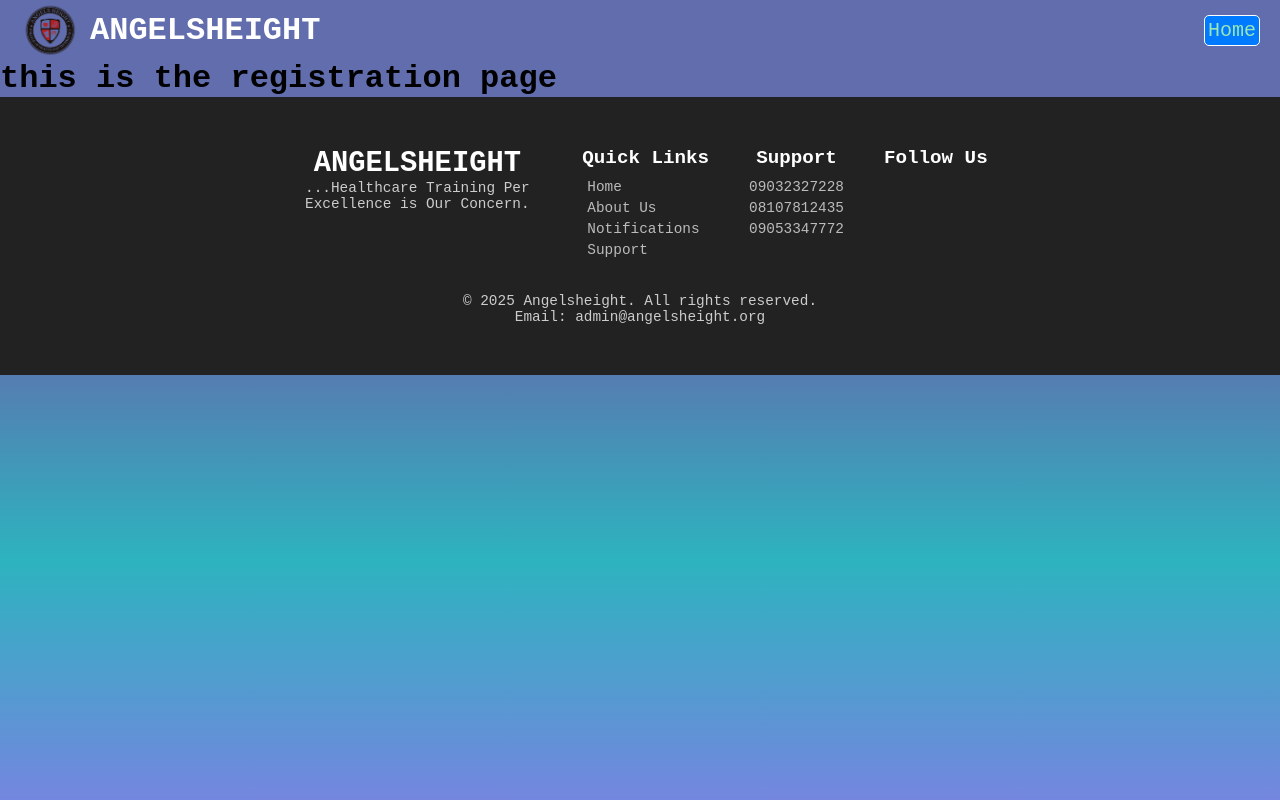
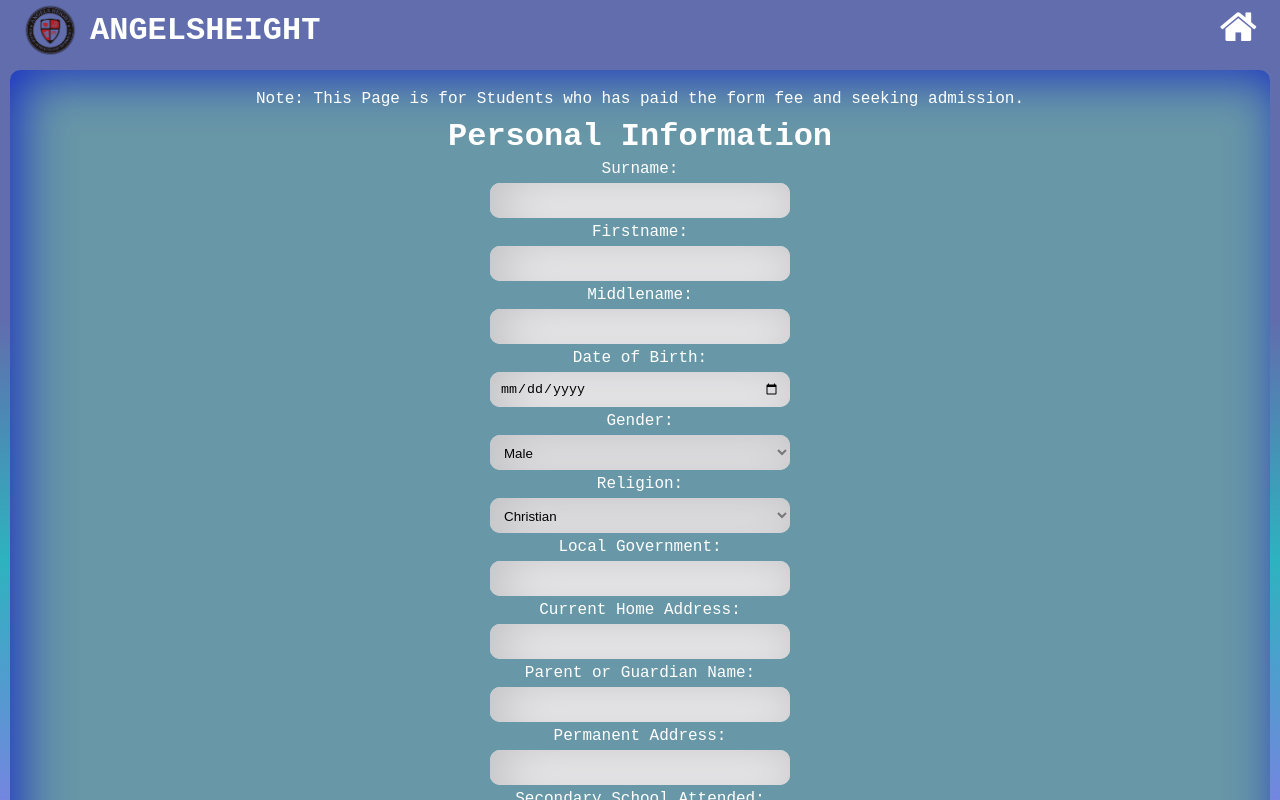
Before and after one commit to Ex-007/angelsHeight, a Nuxt app: page /Register in a window 1280 px wide. Built offline with nearby package versions, Linux system fonts and the light colour scheme; no server answers.

Commit message:
added supabase and font awesome.

```diff
--- a/components/NavigationBar.vue
+++ b/components/NavigationBar.vue
@@ -9,7 +9,7 @@
 
             <div class="secondTop">
                 <ul class="classical">
-                    <li><nuxt-link to="/">Home</nuxt-link></li>
+                    <li><nuxt-link to="/"><i class="fa fa-home"></i></nuxt-link></li>
                 </ul>
             </div>
         </div>
@@ -50,18 +50,18 @@ ul{
 }
 li{
     list-style-type: none;
-    border: 1px solid white;
+    /* border: 1px solid white; */
     padding: 3px;
-    background-color: #007bff;
+    /* background-color: #007bff; */
     border-radius: 5px;
 }
 li:hover{
     background: white;
 }
 a{
-    color: rgb(154, 230, 179);
+    color: rgb(255, 255, 255);
     text-decoration: none;
-    font-size: 20px;
+    font-size: 40px;
 
 }
 </style>
--- /dev/null
+++ b/middleware/auth.js
@@ -0,0 +1,6 @@
+export default defineNuxtPlugin(() => {
+    const user = useSupabaseUser()
+    if(!user.value){
+        return navigateTo('/')
+    }
+})
--- a/nuxt.config.ts
+++ b/nuxt.config.ts
@@ -2,6 +2,24 @@
 export default defineNuxtConfig({
   compatibilityDate: '2024-11-01',
   devtools: { enabled: true },
-  modules: ['@pinia/nuxt'],
-  css: ["~/assets/css/global.css"]
+  modules: ['@pinia/nuxt', '@nuxtjs/supabase'],
+  css: [
+    "~/assets/css/global.css",
+    'font-awesome/css/font-awesome.min.css',
+  ],
+  supabase:{
+    redirectOptions:{
+      login: '/Login',
+      callback : '/confirm',
+      exclude: ['/*'],
+    },
+  },
+  runtimeConfig:{
+    public:{
+      supabase:{
+        url: process.env.SUPABASE_URL,
+        key: process.env.SUPABASE_KEY
+      }
+    }
+  }
 })
--- a/package.json
+++ b/package.json
@@ -11,6 +11,7 @@
   },
   "dependencies": {
     "@pinia/nuxt": "^0.9.0",
+    "font-awesome": "^4.7.0",
     "nuxt": "^3.15.4",
     "vue": "latest",
     "vue-router": "latest"
@@ -19,5 +20,8 @@
   "version": "1.0.0",
   "main": "index.js",
   "author": "ABTech",
-  "license": "ISC"
+  "license": "ISC",
+  "devDependencies": {
+    "@nuxtjs/supabase": "^1.5.0"
+  }
 }
--- a/pages/Register.vue
+++ b/pages/Register.vue
@@ -1,13 +1,202 @@
 <template>
     <div>
-        <h1>this is the registration page</h1>
+        <div class="page">
+            <p>
+                Note: This Page is for Students who has paid the form fee and seeking admission.
+            </p>
+            <!-- <h5>There's an error</h5> -->
+            <div class="stepA">
+                <h1>Personal Information</h1>
+
+                <!-- SURNAME -->
+                <label for="surnanme">Surname:</label>
+                <input type="text" id="surname" class="contactInput">
+
+                <!-- FIRSTNAME -->
+                <label for="firstname">Firstname:</label>
+                <input type="text" id="firstname" class="contactInput">
+
+                <!-- MIDDLENAME -->
+                <label for="middlename">Middlename:</label>
+                <input type="text" id="middlename" class="contactInput">
+
+                <!-- DATE OF BIRTH -->
+                <label for="dateOfBirth">Date of Birth:</label>
+                <input type="date" id="dateOfBirth" class="contactInput">
+
+                <!-- GENDER -->
+                <label for="gender">Gender:</label>
+                <select id="gender" class="contactInput">
+                    <option>Male</option>
+                    <option>Female</option>
+                </select>
+
+                <!-- RELIGION -->
+                <label for="religion">Religion:</label>
+                <select id="religion" class="contactInput">
+                    <option>Christian</option>
+                    <option>Muslim</option>
+                    <option>Others</option>
+                </select>
+
+                <!-- LGV -->
+                <label for="lgvt">Local Government:</label>
+                <input type="text" id="lgvt" class="contactInput">
+
+                <!-- CURRENT HOME ADDRESS -->
+                <label for="homeAddress">Current Home Address:</label>
+                <input type="text" id="homeAddress" class="contactInput">
+
+                <!-- PARENT OR GUARDIAN NAME -->
+                <label for="parentG">Parent or Guardian Name:</label>
+                <input type="text" id="parentG" class="contactInput">
+
+                <!-- ADDREDD -->
+                <label for="pAdd">Permanent Address:</label>
+                <input type="text" id="pAdd" class="contactInput">
+
+                <!-- SEC.SCHOOL -->
+                <label for="secschool">Secondary School Attended:</label>
+                <input type="text" id="secschool" class="contactInput">
+
+                <!-- EXTRA CURRICULA ACTIVITIES -->
+                <label for="extracurriculla">Extra Curricula activities:</label>
+                <input type="text" id="extracurriculla" class="contactInput">
+
+                <!-- Disabilities -->
+                <label for="disa">Physical Disabilities?</label>
+                <select id="disa" class="contactInput">
+                    <option>No</option>
+                    <option>Yes</option>
+                </select>
+
+                <!-- IF YES -->
+                <label for="disab">If Yes, State the Nature:</label>
+                <input type="text" id="disab" class="contactInput">
+
+                <!-- PHONE NUMBER -->
+                <label for="phone">Phone Number:</label>
+                <input type="text" id="phone" class="contactInput">
+
+                <!-- Email -->
+                <label for="emaill">Email:</label>
+                <input type="email" id="emaill" class="contactInput">
+
+                <!-- EMERGENCY CONTACTS -->
+                 <div class="stepA emergencyy">
+                    <h1>Person to be Notified during Emergency</h1>
+
+                    <!-- FIRSTNAME -->
+                    <label for="fullname">Fullname:</label>
+                    <input type="text" id="fullname" class="contactInput">
+                 </div>
+              </div>
+
+
+
+
+
+
+
+
+
+
+
+
+
+
+
+
+
+
+            <div class="buttons">
+                <button @click.prevent="togglePasswordVisibility" type="button">{{ passwordVisible ? 'Hide' : 'Show' }} Password </button>
+                <button>Sign in</button>
+            </div>
+        </div>
+        <!-- <i class="fa fa-user"></i> -->
     </div>
 </template>
 
 <script setup>
+    import {ref} from 'vue'
 
+
+
+
+
+
+
+
+
+
+
+    const LoginDetails = ref({
+        email : '',
+        password : ''
+    })
+
+    const passwordVisible = ref(false)
+    const togglePasswordVisibility = () => {
+        passwordVisible.value = !passwordVisible.value
+    }
 </script>
 
 <style scoped>
-
+    .page{
+        display: flex;
+        justify-content: center;
+        align-items: center;
+        flex-direction: column;
+        gap: 10px;
+        background-color: #6897a7;
+        margin: 10px;
+        padding: 20px;
+        border-radius: 10px;
+        box-shadow: inset 10px 6px 50px rgb(26, 49, 195);
+    }
+.page p{
+    text-align: center;
+    color: white;
+    font-size: 25;
+}
+.contactInput{
+    width: 300px;
+    border-radius: 10px;
+    height: 35px;
+    border: none;
+    outline: none;
+    padding: 10px;
+    box-shadow: inset 10px 6px 50px rgb(192, 192, 196);
+}
+.buttons{
+    display: flex;
+}
+h5{
+    font-size: 20px;
+    color: rgba(179, 20, 20, 0.996);
+}
+button{
+    width: 150px;
+    background-color: white;
+    color: rgb(84, 8, 112);
+    padding: 10px;
+    border-radius: 20px;
+    cursor: pointer;
+}
+.stepA{
+    margin: 0 auto;
+    display: flex;
+    flex-direction: column;
+    gap: 5px;
+    justify-content: center;
+    align-items: center;
+}
+label{
+    color: white;
+}
+h1{
+    color: white;
+    text-align: center;
+}
 </style>
```
Also changed, not shown: pages/Login.vue (+10 -0 lines), 1 other file (tests, documents, lock files or other folders).
